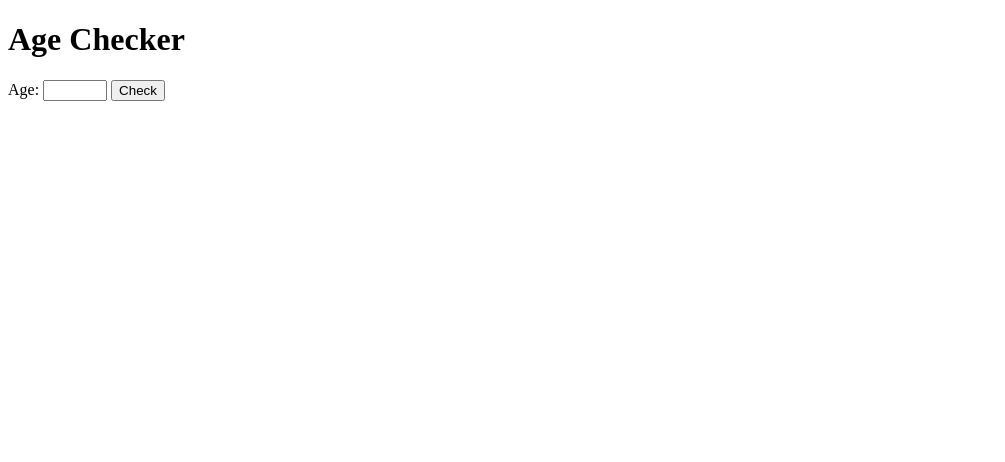
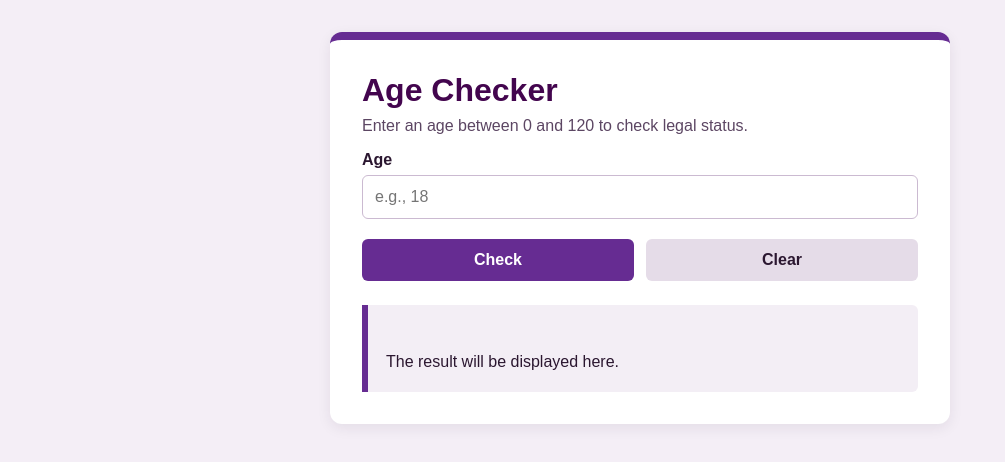
Before and after one commit to oThiagoDSS/ui-development-coursework, a plain HTML site: page 04-javascript-intro/age-checker/index.html in a window 1280 px wide. Shown: the whole page, without its empty margins (0-1005 px from the left). Drawn offline with Linux system fonts and the light colour scheme; files that its build step writes are made by us from their sources.

Commit message:
Update index.html
Content correction, based on requests regarding the material.

```diff
--- a/04-javascript-intro/age-checker/index.html
+++ b/04-javascript-intro/age-checker/index.html
@@ -2,20 +2,36 @@
 <html lang="en">
   <head>
     <meta charset="UTF-8" />
-    <meta name="viewport" content="width=device-width, initial-scale=1" />
+    <meta name="viewport" content="width=device-width, initial-scale=1.0" />
     <title>Age Checker</title>
+    <link rel="stylesheet" href="style.css" />
     <script src="script.js" defer></script>
   </head>
   <body>
-    <main>
+    <main class="container">
       <h1>Age Checker</h1>
+      <p class="subtitle">Enter an age between 0 and 120 to check legal status.</p>
 
-      <label for="age">Age:</label>
-      <input id="age" type="number" min="0" max="120" step="1" />
+      <form id="age-form" novalidate>
+        <label for="age">Age</label>
+        <input
+          type="number"
+          id="age"
+          min="0"
+          max="120"
+          step="1"
+          placeholder="e.g., 18"
+        />
 
-      <button id="check" type="button">Check</button>
+        <div class="button-group">
+          <button type="submit" id="check">Check</button>
+          <button type="reset" id="clear">Clear</button>
+        </div>
+      </form>
 
-      <p id="result" role="status" aria-live="polite"></p>
+      <section id="result" class="result" role="status" aria-live="polite">
+        The result will be displayed here.
+      </section>
     </main>
   </body>
 </html>
```
